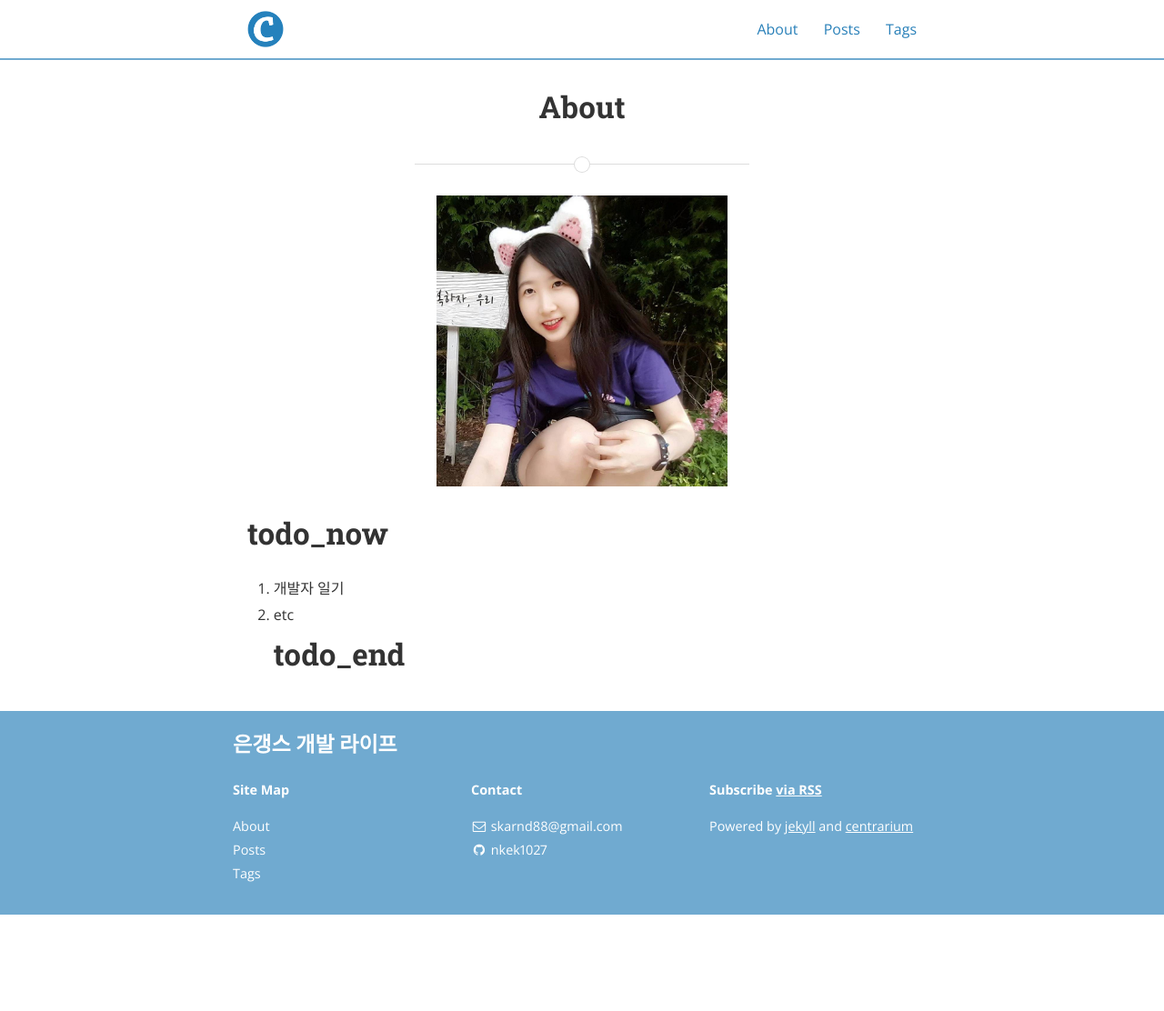
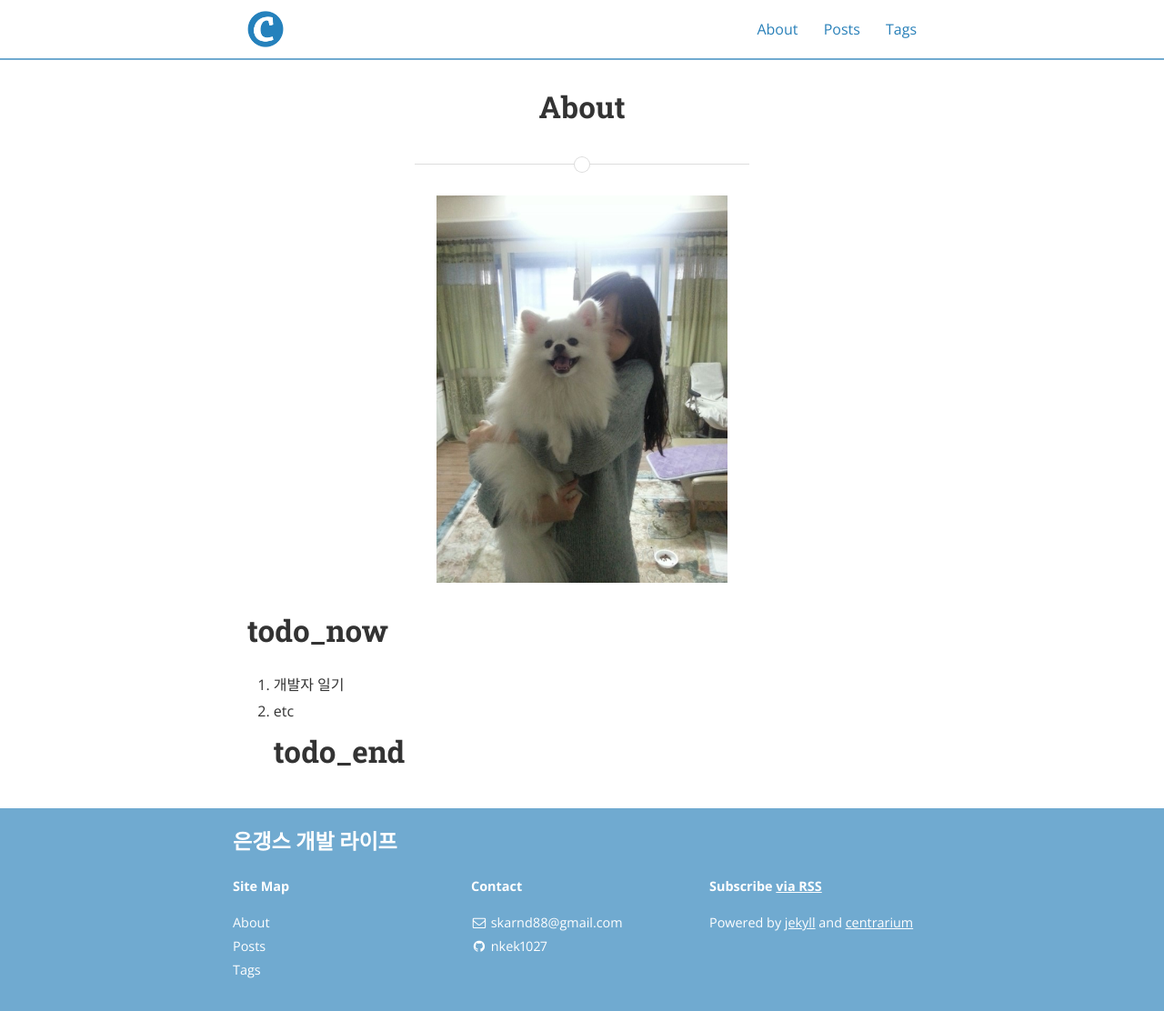
Before and after one commit to nkek1027/jekyll_centrarium_now, a Jekyll site: the page built from about.md, in a window 1280 px wide. Shown: the whole page at 91% size. Built offline with Jekyll 4.4.1, drawn with Linux system fonts in a browser that asks for light colours; nearby versions of some CDN libraries; before the commit the page ends 1006 px from its top, so only the background shows below that.

Commit message:
Update about.md

```diff
--- a/about.md
+++ b/about.md
@@ -4,7 +4,7 @@ title: About
 permalink: /about/
 ---
 
-<img src="{{ site.baseurl }}/assets/8320.jpg" title="Profile Picture" class="profile">
+<img src="{{ site.baseurl }}/assets/profile.jpg" title="Profile Picture" class="profile">
 # todo_now
 1. 개발자 일기
 2. etc
```
